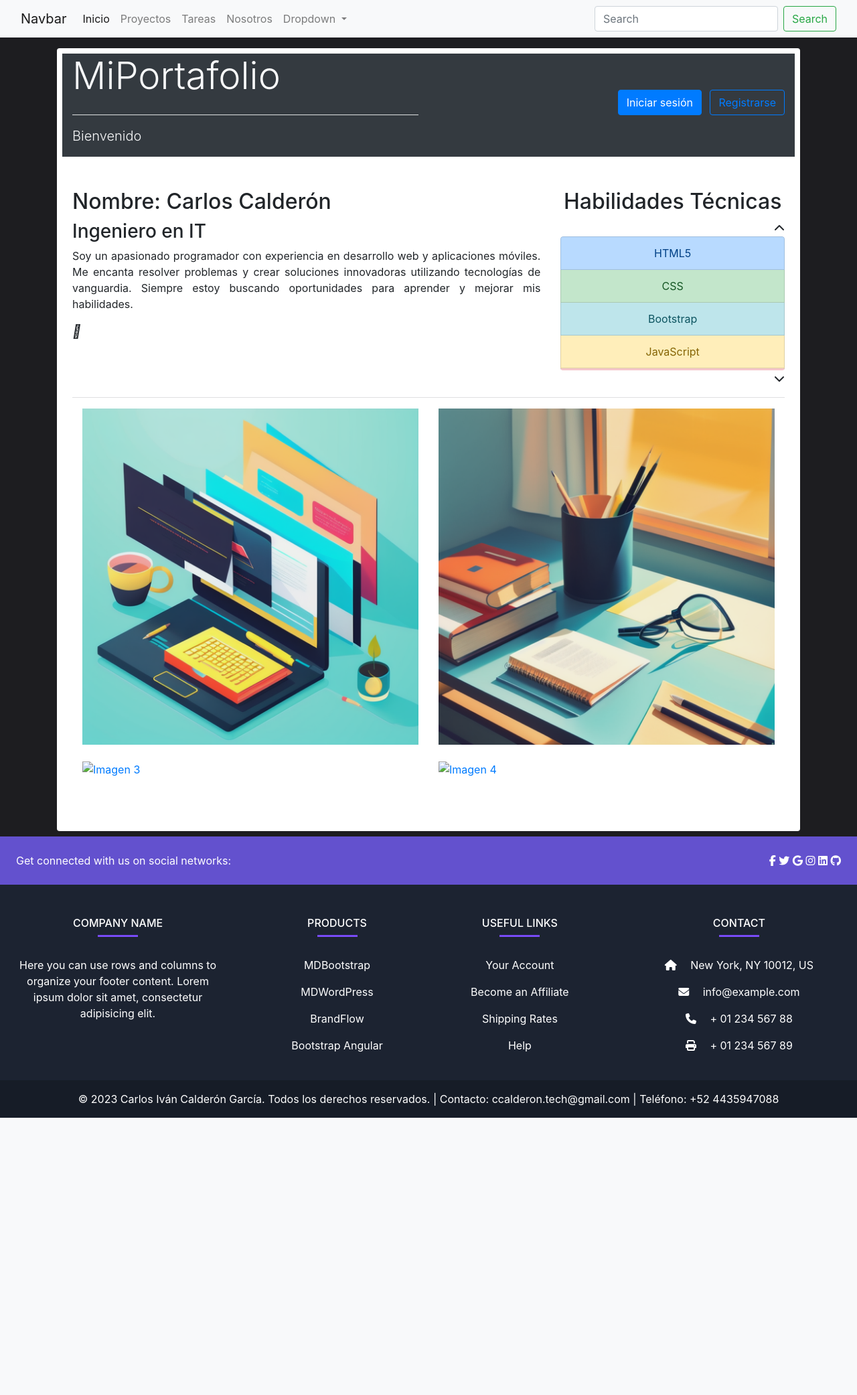
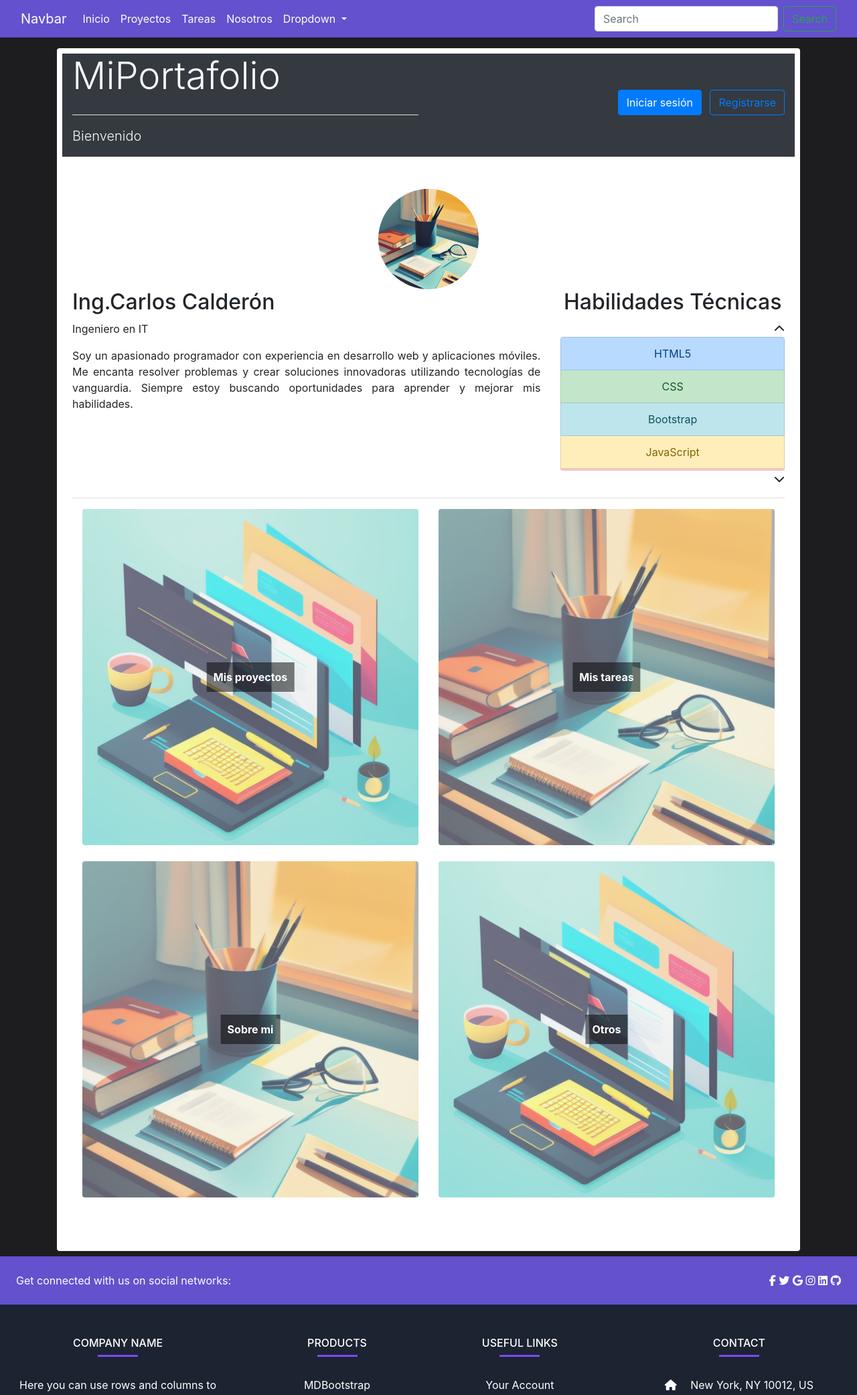
Before and after one commit to iCharly666/portafolio, a Django app: page / in a window 1280 px wide. Shown: the top 2083 px of the page at 67% size. Before the commit the page ends 1669 px from the top, so only its background shows below. Run offline with Django 4.2, Linux system fonts and the light colour scheme; some libraries are stand-ins or nearby versions.

Commit message:
index to projects update 4

```diff
--- a/mysite/blog/static/css/estilos.css
+++ b/mysite/blog/static/css/estilos.css
@@ -8,6 +8,7 @@ body {
     height: 100%;
     background: #1d1d20;
 }
+
 /*
 .footer {
     background-color: gray;
@@ -19,8 +20,12 @@ body {
     bottom: 0;
 }
 */
+.perfil-image {
+    width: 150px;
+    height: 150px;
+  }
 
-/*Scroll*/
+/*Scroll de habilidades técnicas en el index*/
 
 .scroll-list {
     position: relative;
@@ -38,3 +43,30 @@ body {
     bottom: 0;
     transform: rotate(180deg);
 }
+
+/* navbar color*/
+.tone_purple {
+    background-color: #6351ce;
+}
+
+/* blur para imagenes
+.img-blur {
+    filter: blur(2px);
+} /* Ajusta el valor según el nivel de desenfoque deseado */
+
+.img-opacity {
+    opacity: 0.7; /* Ajusta el valor entre 0 (totalmente transparente) y 1 (totalmente opaco) */
+  }
+
+
+/*textos superpuestos en las imagenes del index. */
+.text-overlay {
+    position: absolute; /* Posiciona el elemento de manera absoluta dentro del contenedor */
+    top: 50%; /* Coloca el elemento en la mitad de la altura del contenedor */
+    left: 50%; /* Coloca el elemento en la mitad del ancho del contenedor */
+    transform: translate(-50%, -50%); /* Centra el elemento en relación con su posición */
+    background-color: rgba(0, 0, 0, 0.5); /* Agrega un fondo semitransparente al texto */
+    color: white; /* Cambia el color del texto a blanco */
+    padding: 10px; /* Agrega un espacio de relleno alrededor del texto */
+    font-weight: bold; /* Opcional: Agrega negrita al texto */
+  }
--- a/mysite/blog/templates/index.html
+++ b/mysite/blog/templates/index.html
@@ -1,5 +1,5 @@
-{% extends 'base.html'%}
-{% block content%}
+{% extends 'base.html' %}
+{% block content %}
 {% load static %}
 
 <body>
@@ -27,15 +27,24 @@
         <!-- Contenido principal -->
         <main>
             <div class="container mb-5">
+                <div class="container">
+                    <div class="row">
+                        <div class="col-md-12 text-center">
+                            <img src="{% static 'image/homeworks.png' %}" alt="Foto de perfil"
+                                class="rounded-circle img-fluid perfil-image">
+                        </div>
+                    </div>
+                </div>
+
                 <div class="row">
                     <div class="col-md-8">
-                        <h2>Nombre: Carlos Calderón</h2>
-                        <h3>Ingeniero en IT</h3>
+                        <h2>Ing.Carlos Calderón</h2>
+                        <p class="bold">Ingeniero en IT</p>
                         <p class="text-justify">Soy un apasionado programador con experiencia en desarrollo web y
-                            aplicaciones móviles. Me encanta resolver problemas y crear soluciones innovadoras
-                            utilizando tecnologías de vanguardia. Siempre estoy buscando oportunidades para aprender y
-                            mejorar mis habilidades.</p>
-                            <i class="fa-sharp fa-light fa-briefcase fa-beat fa-lg"></i>
+                            aplicaciones
+                            móviles. Me encanta resolver problemas y crear soluciones innovadoras utilizando tecnologías
+                            de vanguardia.
+                            Siempre estoy buscando oportunidades para aprender y mejorar mis habilidades.</p>
                     </div>
                     <div class="col-md-4">
                         <h2 class="text-center">Habilidades Técnicas</h2>
@@ -66,34 +75,35 @@
                     <div class="row">
                         <div class="col-md-6 mb-4">
                             <a href="/projects" target="_blank">
-                          <img src="{% static 'image/projects_sw.png' %}" alt="Mis proyectos" class="img-fluid">
+                                <img src="{% static 'image/projects_sw.png' %}" alt="Mis proyectos"
+                                    class="img-fluid img-opacity rounded">
+                                <div class="text-overlay">Mis proyectos</div>
                             </a>
                         </div>
 
                         <div class="col-md-6 mb-4">
                             <a href="https://via.placeholder.com/500" target="_blank">
-                          <img src="{% static 'image/homeworks.png' %}" alt="Imagen 2" class="img-fluid">
+                                <img src="{% static 'image/homeworks.png' %}" alt="Tareas"
+                                    class="img-fluid img-opacity rounded">
+                                <div class="text-overlay">Mis tareas</div>
                             </a>
                         </div>
                     </div>
                     <div class="row">
                         <div class="col-md-6 mb-4">
                             <a href="https://via.placeholder.com/500" target="_blank">
-                          <img src="https://via.placeholder.com/500" alt="Imagen 3" class="img-fluid">
+                                <img src="{% static 'image/homeworks.png' %}" alt="Imagen 3"
+                                    class="img-fluid img-opacity rounded">
+                                <div class="text-overlay">Sobre mi</div>
                             </a>
                         </div>
                         <div class="col-md-6 mb-4">
                             <a href="https://via.placeholder.com/500" target="_blank">
-                          <img src="https://via.placeholder.com/500" alt="Imagen 4" class="img-fluid">
+                                <img src="{% static 'image/projects_sw.png' %}" alt="Imagen 4"
+                                    class="img-fluid img-opacity rounded">
+                                <div class="text-overlay">Otros</div>
                             </a>
                         </div>
-                    </div>
-                  </div>
-
-
-
-
-
                     </div>
                 </div>
             </div>
@@ -102,5 +112,4 @@
 </body>
 <script src="{% static 'js/index.js' %}"></script>
 
-
 {% endblock %}
--- a/mysite/blog/templates/partials/_header.html
+++ b/mysite/blog/templates/partials/_header.html
@@ -1,7 +1,7 @@
     <!-- Encabezado -->
-    <nav class="navbar navbar-expand-lg navbar-light bg-light mb-3">
+    <nav class="navbar navbar-expand-lg navbar-light tone_purple mb-3">
         <div class="container-fluid">
-            <a class="navbar-brand" href="#">Navbar</a>
+            <a class="navbar-brand text-white" href="#">Navbar</a>
             <button class="navbar-toggler" type="button" data-toggle="collapse" data-target="#navbarSupportedContent"
                 aria-controls="navbarSupportedContent" aria-expanded="false" aria-label="Toggle navigation">
                 <span class="navbar-toggler-icon"></span>
@@ -10,19 +10,19 @@
             <div class="collapse navbar-collapse" id="navbarSupportedContent">
                 <ul class="navbar-nav mr-auto">
                     <li class="nav-item active">
-                        <a class="nav-link" href="/">Inicio <span class="sr-only">(current)</span></a>
+                        <a class="nav-link text-white" href="/">Inicio <span class="sr-only">(current)</span></a>
                     </li>
                     <li class="nav-item">
-                        <a class="nav-link" href="/projects">Proyectos</a>
+                        <a class="nav-link text-white" href="/projects">Proyectos</a>
                     </li>
                     <li class="nav-item">
-                        <a class="nav-link" href="/tasks">Tareas</a>
+                        <a class="nav-link text-white" href="/tasks">Tareas</a>
                     </li>
                     <li class="nav-item">
-                        <a class="nav-link" href="/about">Nosotros</a>
+                        <a class="nav-link text-white" href="/about">Nosotros</a>
                     </li>
                     <li class="nav-item dropdown">
-                        <a class="nav-link dropdown-toggle" href="#" id="navbarDropdown" role="button"
+                        <a class="nav-link dropdown-toggle text-white" href="#" id="navbarDropdown" role="button"
                             data-toggle="dropdown" aria-haspopup="true" aria-expanded="false">
                             Dropdown
                         </a>
```
Lines whose indentation alone changed are shown as unchanged.
